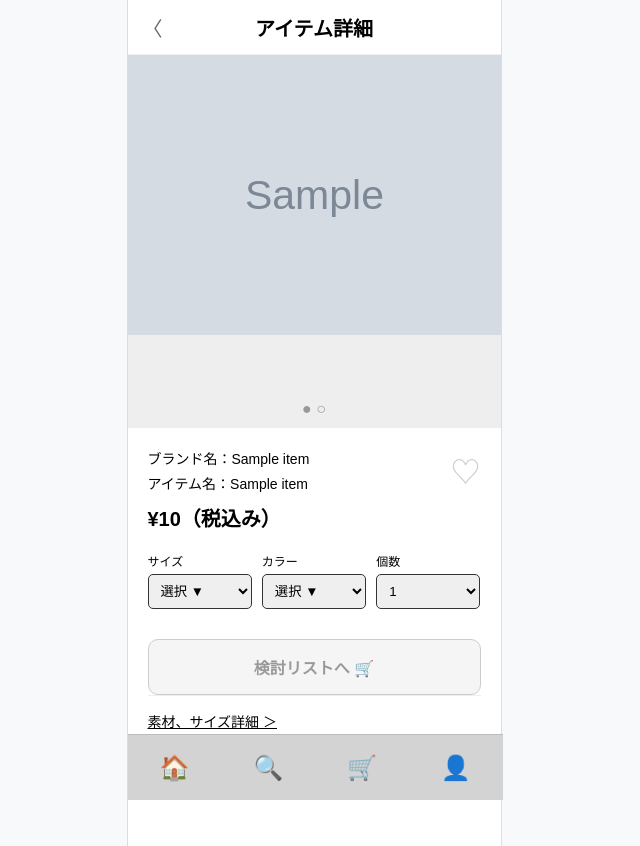
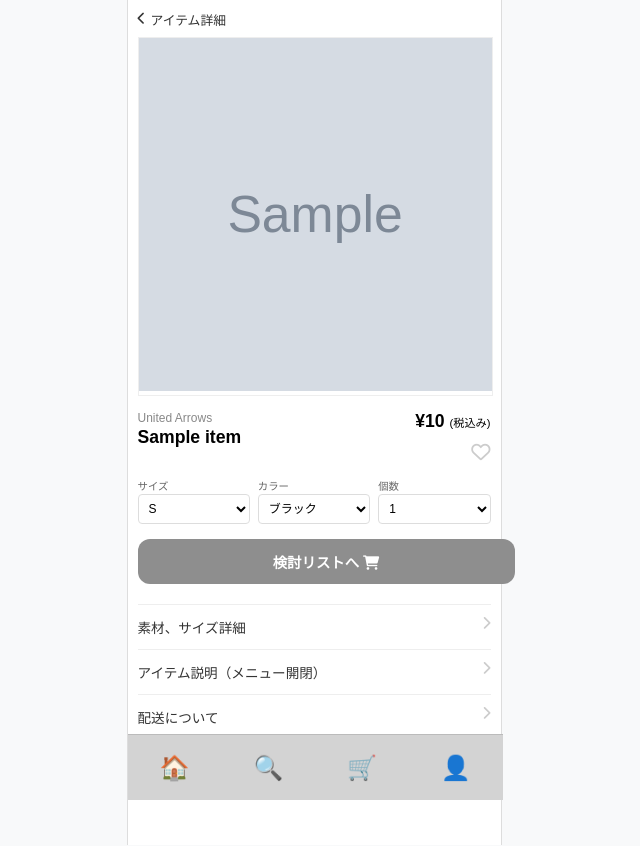
Before and after one commit to Omochimochimochimochi/Daily-closet, a Django app: page /item/1/ in a window 1280 px wide. Shown: the whole page, without its empty margins (326-966 px from the left). Run offline with Django 5.2, Linux system fonts and the light colour scheme; tables that the repository leaves empty hold one stand-in row (values such as "Sample post"); grey boxes marked "Sample" are stand-in pictures.

Commit message:
アイテム詳細画面の修正、明日も継続して行う

```diff
--- a/closet/templates/closet/item_detail.html
+++ b/closet/templates/closet/item_detail.html
@@ -1,162 +1,144 @@
 {% extends 'closet/base.html' %}
+{% load static %}
 {% load humanize %}
 
-{% block title %}アイテム詳細 - {{ item.item_name }}{% endblock %}
+{% block extra_css %}
+<link rel="stylesheet" href="https://cdnjs.cloudflare.com/ajax/libs/font-awesome/6.0.0/css/all.min.css">
 
-{% block extra_css %}
 <style>
-    .header { display: flex; align-items: center; justify-content: space-between; padding: 0 15px; border-bottom: 1px solid #eee; background-color: white; height: 55px; width: 100%; box-sizing: border-box; }
-    .back-btn { text-decoration: none; color: #666; font-size: 20px; width: 20px; display: flex; align-items: center; }
-    .header-title { font-size: 20px; font-weight: bold; margin: 0; flex-grow: 1; text-align: center; }
-    .detail-image-slider { width: 100%; aspect-ratio: 1/1; background: #eee; position: relative; }
-    .slider-img { width: 100%; height: 100%; object-fit: cover; }
-    .slider-dots { position: absolute; bottom: 10px; width: 100%; text-align: center; color: #999; }
-    .detail-info-section { padding: 20px; }
-    .brand-label, .item-name-label { font-size: 14px; margin-bottom: 5px; }
-    .price-label { font-size: 20px; font-weight: bold; margin-top: 10px; }
+    /* 全体をスマホサイズ（設計図に近い凝縮感）に調整 */
+    .detail-container {
+        max-width: 400px; /* 少し幅を絞る */
+        margin: 0 auto;
+        padding: 10px;
+    }
 
-    /* ハートアイコンのスタイル */
-    .heart-icon { font-size: 30px; cursor: pointer; color: #ccc; transition: color 0.2s; }
-    .heart-icon.active { color: #ff69b4; }
+    /* 戻るボタン：少し文字を小さく、余白を調整 */
+    .back-link {
+        display: flex;
+        align-items: center;
+        text-decoration: none;
+        color: #333;
+        font-size: 0.8rem; /* 少し小さく */
+        margin-bottom: 8px;
+    }
 
-    .select-row { display: flex; gap: 10px; margin-top: 20px; }
-    .select-group { flex: 1; }
-    .select-group label { display: block; font-size: 12px; margin-bottom: 5px; }
-    .select-group select { width: 100%; padding: 8px; border: 1px solid #333; border-radius: 5px; }
-    #add-list-btn { width: 100%; padding: 15px; margin-top: 30px; border: 1px solid #333; border-radius: 10px; font-size: 16px; font-weight: bold; }
-    .submit-btn-disabled { background-color: #f5f5f5; color: #999; cursor: not-allowed; border-color: #ccc !important; }
-    .submit-btn-active { background-color: #333; color: white; cursor: pointer; }
-    .expand-menu { border-top: 1px solid #eee; padding: 15px 0; font-size: 14px; text-decoration: underline; cursor: pointer; }
-    .modal { display: none; position: fixed; z-index: 1000; left: 0; top: 0; width: 100%; height: 100%; background-color: rgba(0,0,0,0.5); }
-    .info-modal-content { background-color: white; margin: 20% auto; padding: 25px; width: 80%; max-width: 320px; border: 1px solid #333; position: relative; border-radius: 10px; }
-    .close-modal-circle { position: absolute; right: -15px; top: -15px; width: 34px; height: 34px; background: #f8f9fa; color: #333; border-radius: 50%; border: 1px solid #333; display: flex; align-items: center; justify-content: center; cursor: pointer; font-size: 24px; z-index: 1001; }
+    /* スライダー：設計図通り正方形を維持 */
+    .slider-container {
+        width: 100%;
+        overflow-x: auto;
+        display: flex;
+        scroll-snap-type: x mandatory;
+        scrollbar-width: none;
+        border: 1px solid #f0f0f0;
+    }
+    .slider-container::-webkit-scrollbar { display: none; }
+    .slider-item { flex: 0 0 100%; scroll-snap-align: start; }
+    .slider-item img { width: 100%; aspect-ratio: 1 / 1; object-fit: cover; }
+
+    /* ハートアイコン：絵文字より少し小さく、シュッとさせる */
+    .heart-btn {
+        background: none;
+        border: none;
+        cursor: pointer;
+        font-size: 1.2rem; /* 1.5から縮小 */
+        color: #ccc;
+        padding: 0;
+    }
+    .heart-btn.is-active { color: #ff5a5f; }
+
+    /* セレクトボックス：高さを抑えてコンパクトに */
+    .selection-grid {
+        display: grid;
+        grid-template-columns: 1fr 1fr 1fr;
+        gap: 8px;
+        margin-top: 12px;
+    }
+    .selection-grid small { font-size: 0.65rem; color: #888; }
+    .selection-grid select {
+        width: 100%;
+        padding: 6px; /* 8pxから短縮 */
+        border: 1px solid #ddd;
+        background: #fff;
+        font-size: 0.75rem;
+        border-radius: 4px;
+    }
+
+    /* 検討リストボタン：丸みを設計図に合わせる */
+    .btn-consideration {
+        display: block;
+        width: 100%;
+        padding: 12px; /* 15pxから少しスリムに */
+        background: #8e8e8e;
+        color: white;
+        text-align: center;
+        text-decoration: none;
+        margin-top: 15px;
+        border-radius: 12px; /* 設計図のような丸み */
+        font-weight: bold;
+        font-size: 0.9rem;
+    }
+
+    /* 下部メニュー：余白を詰める */
+    .detail-menu .menu-item {
+        border-bottom: 1px solid #eee;
+        padding: 12px 0;
+        display: flex;
+        justify-content: space-between;
+        text-decoration: none;
+        color: #333;
+        font-size: 0.85rem;
+    }
 </style>
 {% endblock %}
 
 {% block content %}
-<div class="header">
-    <a href="javascript:history.back()" class="back-btn">〈</a>
-    <div class="header-title">アイテム詳細</div>
-    <div style="width: 20px;"></div>
-</div>
+<div style="max-width: 500px; margin: 0 auto; background: #fff; padding: 10px;">
 
-<div class="detail-image-slider">
-    <div class="slider-wrapper" style="display: flex; overflow-x: auto; scroll-snap-type: x mandatory;">
+    <a href="{% url 'closet:search_results' %}" class="back-link">
+        <i class="fa-solid fa-chevron-left" style="margin-right: 5px;"></i> アイテム詳細
+    </a>
+
+    <div class="slider-container" style="border: 1px solid #eee;">
         {% if item.image %}
-            <img src="{{ item.image.url }}" class="slider-img" style="scroll-snap-align: start; flex-shrink: 0; width: 100%;">
+        <div class="slider-item"><img src="{{ item.image.url }}"></div>
         {% endif %}
-
         {% for extra in item.additional_images.all %}
-            <img src="{{ extra.image.url }}" class="slider-img" style="scroll-snap-align: start; flex-shrink: 0; width: 100%;">
+        <div class="slider-item"><img src="{{ extra.image.url }}"></div>
         {% endfor %}
     </div>
 
-    <div class="slider-dots">
-        {% if item.image %}●{% endif %}
-        {% for _ in item.additional_images.all %}○{% endfor %}
-    </div>
-</div>
+    <div style="padding: 15px 0;">
+        <div style="display: flex; justify-content: space-between; align-items: flex-start;">
+            <div>
+                <div style="font-size: 0.75rem; color: #888;">United Arrows</div>
+                <div style="font-weight: bold; font-size: 1.1rem; margin-top: 2px;">{{ item.item_name }}</div>
+            </div>
+            <div style="text-align: right;">
+                <div style="font-weight: bold; font-size: 1.1rem;">¥{{ item.price|intcomma }} <small style="font-weight: normal; font-size: 0.7rem;">(税込み)</small></div>
 
-<div class="detail-info-section">
-    <div style="display: flex; justify-content: space-between; align-items: flex-start;">
-        <div>
-            <div class="brand-label">ブランド名：{{ item.brand_name }}</div>
-            <div class="item-name-label">アイテム名：{{ item.item_name }}</div>
-            <div class="price-label">¥{{ item.price|intcomma }}（税込み）</div>
-        </div>
-        <div class="heart-icon" onclick="toggleHeart(this)">♡</div>
-    </div>
-
-    <form action="{% url 'closet:add_to_consideration' item.id %}" method="POST">
-        {% csrf_token %}
-        <div class="select-row">
-            <div class="select-group">
-                <label>サイズ</label>
-                <select id="size-select" name="size" onchange="checkSelection()" required>
-                    <option value="">選択 ▼</option>
-                    <option value="S">S</option><option value="M">M</option><option value="L">L</option>
-                </select>
-            </div>
-            <div class="select-group">
-                <label>カラー</label>
-                <select id="color-select" name="color" onchange="checkSelection()" required>
-                    <option value="">選択 ▼</option>
-                    <option value="black">ブラック</option><option value="white">ホワイト</option>
-                </select>
-            </div>
-            <div class="select-group">
-                <label>個数</label>
-                <select id="count-select" name="count">
-                    {% for i in "123456789"|make_list %}<option value="{{ forloop.counter }}">{{ forloop.counter }}</option>{% endfor %}
-                </select>
+                <button class="heart-btn {% if is_favorite %}is-active{% endif %}" style="margin-top: 10px;">
+                    <i class="{% if is_favorite %}fa-solid{% else %}fa-regular{% endif %} fa-heart"></i>
+                </button>
             </div>
         </div>
 
-        <button type="submit" id="add-list-btn" class="submit-btn-disabled" disabled>
-            検討リストへ 🛒
-        </button>
-    </form>
+        <div class="selection-grid">
+            <div><small style="color:#666;">サイズ</small><select><option>S</option><option>M</option><option>L</option></select></div>
+            <div><small style="color:#666;">カラー</small><select><option>ブラック</option><option>ホワイト</option></select></div>
+            <div><small style="color:#666;">個数</small><select><option>1</option><option>2</option></select></div>
+        </div>
 
-    <div class="expand-menu" onclick="toggleInfoModal()">素材、サイズ詳細 ＞</div>
-</div>
+<a href="{% url 'closet:consideration_list' %}" class="btn-consideration">
+    検討リストへ <i class="fa-solid fa-cart-shopping"></i>
 
-<div id="infoModal" class="modal">
-    <div class="info-modal-content">
-        <div class="close-modal-circle" onclick="toggleInfoModal()">&times;</div>
-        <h3>素材・サイズ詳細</h3>
-        <p>綿 100%</p>
+</a>
+
+        <div class="detail-menu" style="margin-top: 20px; border-top: 1px solid #eee;">
+            <a href="#" class="menu-item">素材、サイズ詳細 <i class="fa-solid fa-chevron-right" style="color:#ccc;"></i></a>
+            <a href="#" class="menu-item">アイテム説明（メニュー開閉） <i class="fa-solid fa-chevron-right" style="color:#ccc;"></i></a>
+            <a href="#" class="menu-item">配送について <i class="fa-solid fa-chevron-right" style="color:#ccc;"></i></a>
+        </div>
     </div>
 </div>
 {% endblock %}
-
-{% block extra_js %}
-<script>
-function toggleHeart(element) {
-    const url = "{% url 'closet:toggle_favorite' item.id %}";
-
-    fetch(url, {
-        method: 'POST',
-        headers: {
-            'X-CSRFToken': '{{ csrf_token }}',  // Djangoのセキュリティ（おまじない）
-            'Content-Type': 'application/json'
-        },
-    })
-    .then(response => {
-        if (response.ok) {
-            return response.json();
-        }
-        // ログインしていない場合などはエラーになる
-        throw new Error('Network response was not ok');
-    })
-    .then(data => {
-        if (data.status === 'ok') {
-            // サーバー側で成功したら、見た目を変える
-            element.classList.toggle('active');
-            element.innerHTML = element.classList.contains('active') ? '♥' : '♡';
-        }
-    })
-    .catch(error => {
-        alert('ログインが必要です'); // ログインしていない場合などのエラー通知
-        console.error('Error:', error);
-    });
-}
-
-    function checkSelection() {
-        const size = document.getElementById('size-select').value;
-        const color = document.getElementById('color-select').value;
-        const btn = document.getElementById('add-list-btn');
-        if (size && color) {
-            btn.disabled = false;
-            btn.className = 'submit-btn-active';
-        } else {
-            btn.disabled = true;
-            btn.className = 'submit-btn-disabled';
-        }
-    }
-
-    function toggleInfoModal() {
-        const modal = document.getElementById("infoModal");
-        modal.style.display = (modal.style.display === "block") ? "none" : "block";
-    }
-</script>
-{% endblock %}
```
